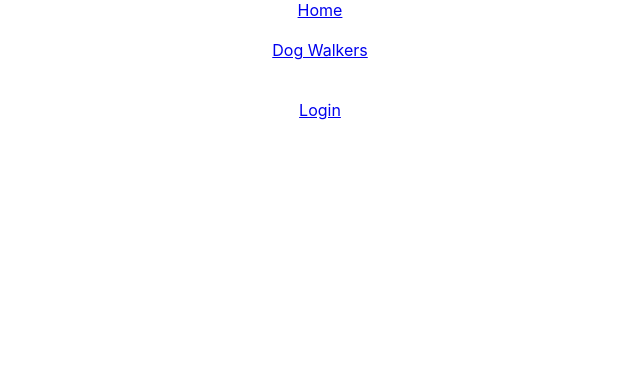
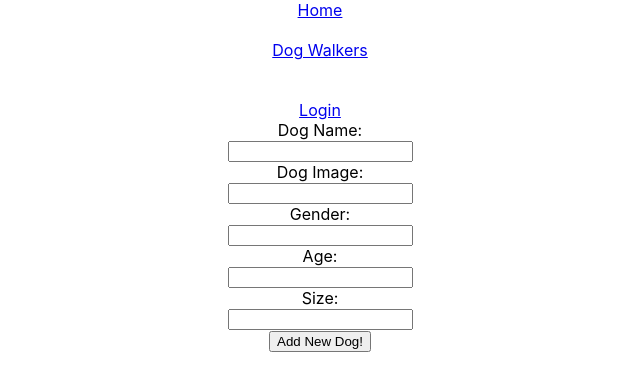
Before and after one commit to EmilyFernschild/puppy-prowl, a React (Create React App) app in the folder client/: page /NewPupForm in a window 1280 px wide. Shown: the top 390 px of the page, without its empty margins (320-960 px from the left). Built offline with nearby package versions, Linux system fonts and the light colour scheme; no server answers.

Commit message:
added photo gallary to home

```diff
--- a/client/package.json
+++ b/client/package.json
@@ -9,11 +9,14 @@
     "@testing-library/user-event": "^13.5.0",
     "bootstrap": "^5.2.3",
     "date-fns": "^2.29.3",
+    "moment": "^2.29.4",
     "react": "^18.2.0",
     "react-datepicker": "^4.8.0",
     "react-dom": "^18.2.0",
+    "react-responsive-carousel": "^3.2.23",
     "react-router-dom": "^6.4.3",
     "react-scripts": "5.0.1",
+    "react-window": "^1.8.8",
     "web-vitals": "^2.1.4"
   },
   "scripts": {
--- a/client/src/Components/Account.js
+++ b/client/src/Components/Account.js
@@ -1,10 +1,13 @@
 import { useEffect } from "react";
 import { useParams } from "react-router";
 import AccountAppoint from "./AccountAppoint";
+import { useNavigate } from "react-router-dom";
+import AccountDogs from "./AccountDogs";
 
-function Account({client, setClient, updateAppt, deleteAppt, appointments}){
+function Account({client, setClient, updateAppt, deleteAppt, appointments, deleteDog, pups, deleteClient}){
 
     const { id } = useParams();
+    let navigate = useNavigate();
 
     useEffect(() =>{
         fetch(`/clients/${id}`)
@@ -15,8 +18,19 @@ function Account({client, setClient, updateAppt, deleteAppt, appointments}){
                 r.json().then((err) => err.error)
             }
         })
-    }, [id])
+    }, [id, appointments, pups])
 
+    function onClick(e){
+        e.preventDefault()
+        navigate(`/NewPupForm`)
+    }
+
+    function handleDelete(){
+        fetch(`/clients/${client.id}`, {
+            method:"DELETE",
+        })
+        deleteClient(client)
+    }
 
     return (
         <div>
@@ -27,13 +41,16 @@ function Account({client, setClient, updateAppt, deleteAppt, appointments}){
            <div>{client.address}</div>
            <div>{client.phone_number}</div>
            <ul>Dog(s): {client.dogs?.map((dog) => {
-               return <li key={dog.id}>{dog.dog_name}</li>
+               return <AccountDogs key={dog.id} dog={dog} deleteDog={deleteDog} />
            })}
            </ul>
+           <button className='btnPrimary' onClick = {onClick}> New Dog? </button>
            <div>Appointments: </div>
            {client.appointments?.map((appointment) => {
                return <AccountAppoint key={appointment.id} appointment={appointment} updateAppt={updateAppt} deleteAppt={deleteAppt} appointments={appointments} />
            })}
+           <br/>
+           <button onClick={handleDelete}>Delete Account</button>
         </div>
     )
 }
--- a/client/src/Components/AccountAppoint.js
+++ b/client/src/Components/AccountAppoint.js
@@ -1,4 +1,5 @@
-
+import { compareAsc } from 'date-fns';
+import moment from "moment";
 
 function AccountAppoint({appointment, updateAppt, deleteAppt}){
 
@@ -21,9 +22,13 @@ function AccountAppoint({appointment, updateAppt, deleteAppt}){
         })
         deleteAppt(appointment)
     }
+
+        const dates = [moment(appointment.appointment).utc().format('LLLL')]
+        const fDates = dates.sort(compareAsc)
+
     return (
         <div>
-            <div>{appointment.appointment}</div>
+            <div>{fDates}</div>
             {/* <button onClick={handleUpdate}>Update</button> */}
             <button onClick={handleDelete}>x</button>
         </div>
--- /dev/null
+++ b/client/src/Components/AccountDogs.js
@@ -0,0 +1,19 @@
+
+
+function AccountDogs({dog, deleteDog}){
+
+    function handleDelete(){
+        fetch(`/dogs/${dog.id}`, {
+            method:"DELETE",
+        })
+        deleteDog(dog)
+    }
+
+    return (
+        <div>
+           <>{dog.dog_name} </>
+            <button onClick={handleDelete}>x</button>
+        </div>
+    )
+}
+export default AccountDogs;
--- a/client/src/Components/App.js
+++ b/client/src/Components/App.js
@@ -9,8 +9,8 @@ import Login from "./Login";
 import Signup from "./Signup";
 import Appointments from "./Appointments";
 import Account from "./Account";
+import NewPupForm from "./NewPupForm";
 import { useState, useEffect } from "react";
-import AccountContainer from "./AccountAppoint";
 
 function App() {
   const [pups, setPups] = useState([])
@@ -65,6 +65,19 @@ function App() {
     setAppointments(updatedAppts)
   }
 
+  function deleteDog(deletedDog){
+    const updatedDogs = pups.filter((dog)=> dog.id !== deletedDog.id)
+    setAppointments(updatedDogs)
+  }
+
+  function deleteClient(deletedClient){
+    const updatedClients = client.id !== deletedClient.id
+    setClient(updatedClients)
+  }
+
+  function addNewPup(newPupObj){
+    setPups( prev => [...prev, newPupObj])
+  }
 
   return (
     <div className="App">
@@ -72,11 +85,12 @@ function App() {
       <Routes>
         <Route exact path="/" element = {<Home />}/>
         <Route path="/PupsContainer" element = {<PupsContainer pups={pups} />}/>
+        <Route path="/NewPupForm" element = {<NewPupForm addNewPup={addNewPup} client={client} />}/>
         <Route path="/WalkersContainer" element = {<WalkersContainer walkers={walkers} />}/>
         <Route path="/Login" element = {<Login updateClient={updateClient} />}/>
         <Route path="/Signup" element = {<Signup updateClient={updateClient} />}/>
         <Route path="/Appointments" element = {<Appointments walkers={walkers} client={client} addNewAppointment={addNewAppointment} />}/>
-        <Route path="/client/:id" element = {<Account appointments={appointments} updateAppt={updateAppt} deleteAppt={deleteAppt} client={client} setClient={setClient} />}/>
+        <Route path="/client/:id" element = {<Account pups={pups} appointments={appointments} updateAppt={updateAppt} deleteAppt={deleteAppt} deleteClient={deleteClient} deleteDog={deleteDog} client={client} setClient={setClient} />}/>
      </Routes>
     </div>
   );
--- a/client/src/Components/Home.js
+++ b/client/src/Components/Home.js
@@ -1,8 +1,22 @@
+import { Carousel } from 'react-responsive-carousel';
+import "react-responsive-carousel/lib/styles/carousel.min.css";
 
 function Home(){
+
     return (
         <div>
-            Home!
+            <h2>Welcome to Puppy Prowl!</h2>
+            <Carousel >
+                <div>
+                    <img alt="dog walking" src="https://images.unsplash.com/photo-1494947665470-20322015e3a8?ixlib=rb-4.0.3&ixid=MnwxMjA3fDB8MHxwaG90by1wYWdlfHx8fGVufDB8fHx8&auto=format&fit=crop&w=1470&q=80" />
+                </div>
+                <div>
+                    <img alt="dog walking" src="https://images.unsplash.com/photo-1599406580992-46ab5d96f296?ixlib=rb-4.0.3&ixid=MnwxMjA3fDB8MHxwaG90by1wYWdlfHx8fGVufDB8fHx8&auto=format&fit=crop&w=1473&q=80" />
+                </div>
+                <div>
+                    <img alt="dog walking" src="https://images.unsplash.com/photo-1530700131180-d43d9b8cc41f?ixlib=rb-4.0.3&ixid=MnwxMjA3fDB8MHxzZWFyY2h8M3x8ZG9nJTIwd2Fsa2luZ3xlbnwwfHwwfHw%3D&auto=format&fit=crop&w=500&q=60" />
+                </div>
+            </Carousel>
         </div>
     )
 }
--- /dev/null
+++ b/client/src/Components/NewPupForm.js
@@ -0,0 +1,98 @@
+import React, {useState} from 'react'
+import { useNavigate } from "react-router-dom";
+
+function NewPupForm({addNewPup, client}){
+    const [newImg, setNewImg] = useState("")
+    const [newName, setNewName] = useState("")
+    const [newGender, setNewGender] = useState("")
+    const [newAge, setNewAge] = useState("")
+    const [newSize, setNewSize] = useState("")
+    const [errors, setErrors] = useState([])
+    const [isLoading, setIsLoading] = useState(false)
+
+    let navigate = useNavigate();
+
+    function handleSubmit(e){
+        e.preventDefault();
+        setIsLoading(true);
+        const newPupObj = {
+            dog_image: newImg,
+            dog_name: newName,
+            gender: newGender,
+            age: newAge,
+            size: newSize
+        }
+        fetch(`/dogs`,{
+            method: 'POST',
+            headers: {"Content-Type": "application/json"},
+            body: JSON.stringify(newPupObj)
+        }).then((r) => {
+            setIsLoading(false)
+            if(r.ok){
+                r.json().then((data) =>{
+                    addNewPup(data)
+                    navigate(`/client/${client.id}`)
+                })
+            } else {
+                r.json().then((err) => setErrors(err.errors))
+            }
+        })
+    }
+
+    return (
+        <div className='form-container'>
+            <form onSubmit={handleSubmit}>
+                <label>Dog Name: </label>
+                <br/>
+                <input
+                    type='text'
+                    name='newName'
+                    value={newName}
+                    onChange={(e) => setNewName(e.target.value)}
+                />
+                <br/>
+                <label>Dog Image:</label>
+                <br/>
+                <input
+                    type='text'
+                    name='newImg'
+                    value={newImg}
+                    onChange={(e) => setNewImg(e.target.value)}
+                />
+                <br/>
+                <label>Gender:</label>
+                <br/>
+                <input
+                    type='text'
+                    name='newGender'
+                    value={newGender}
+                    onChange={(e) => setNewGender(e.target.value)}
+                />
+                <br/>
+                <label>Age:</label>
+                <br/>
+                <input
+                    type='text'
+                    name='newAge'
+                    value={newAge}
+                    onChange={(e) => setNewAge(e.target.value)}
+                />
+                <br/>
+                <label>Size:</label>
+                <br/>
+                <input
+                    type='text'
+                    name='newSize'
+                    value={newSize}
+                    onChange={(e) => setNewSize(e.target.value)}
+                />
+                <br/>
+                <button className='btnPrimary' type='submit' value='Add New Dog!'>Add New Dog!</button>
+                <br/>
+            </form>
+            {errors? <div className='errors'>{errors}</div>:null}
+            <div>{isLoading ? "Loading..." : null }</div>
+        </div>
+    )
+}
+export default NewPupForm;
--- a/client/src/Components/Review.js
+++ b/client/src/Components/Review.js
@@ -1,8 +1,34 @@
+import { compareAsc } from 'date-fns';
+import moment from "moment";
+import { FixedSizeList as List } from "react-window";
 
-function Review(){
+function Review({review}){
+    const rdates = [moment(review.date).utc().format('MM/DD/YYYY h:mm a')]
+    const reviewDates = rdates.sort(compareAsc)
+    // const allReviews = `"${review.comment}" -${reviewDates}`
+
+    // const Row = ({ index, key, style }) => (
+    //     <div>
+    //      <div key={key} style={style} className="post">
+    //        <h3>{allReviews}</h3>
+    //      </div>
+    //     </div>
+    //    )
+
     return (
         <div>
-            Reviews!
+            <ul>
+                <li>{`"${review.comment}" -${reviewDates}`}</li>
+            </ul>
+            {/* <List
+                width={1400}
+                height={700}
+                itemCount={data.length}
+                itemSize={120}
+                >
+                {Row}
+            </List> */}
+
         </div>
     )
 }
--- a/client/src/Components/WalkerCard.js
+++ b/client/src/Components/WalkerCard.js
@@ -1,4 +1,5 @@
 import { useNavigate } from "react-router-dom";
+import Review from "./Review";
 
 function Walker({walker}){
 
@@ -16,7 +17,7 @@ function Walker({walker}){
            <div>{walker.services}</div>
            <div>{`$${walker.rates}/hour`}</div>
            <div>{walker.location}</div>
-           <ul>{walker.reviews?.map((review) => <li key={review.id}>{review.date} {review.comment}</li>)}</ul>
+           <ul>{walker.reviews?.map((review) => <Review key={review.id} review={review} />)}</ul>
            {/* need to have a button to go to review form to create new review */}
            <button onClick = {onClick} >Book A Walk!</button>
            <br/>
```
Also changed, not shown: 2 other files (tests, documents, lock files or other folders).
